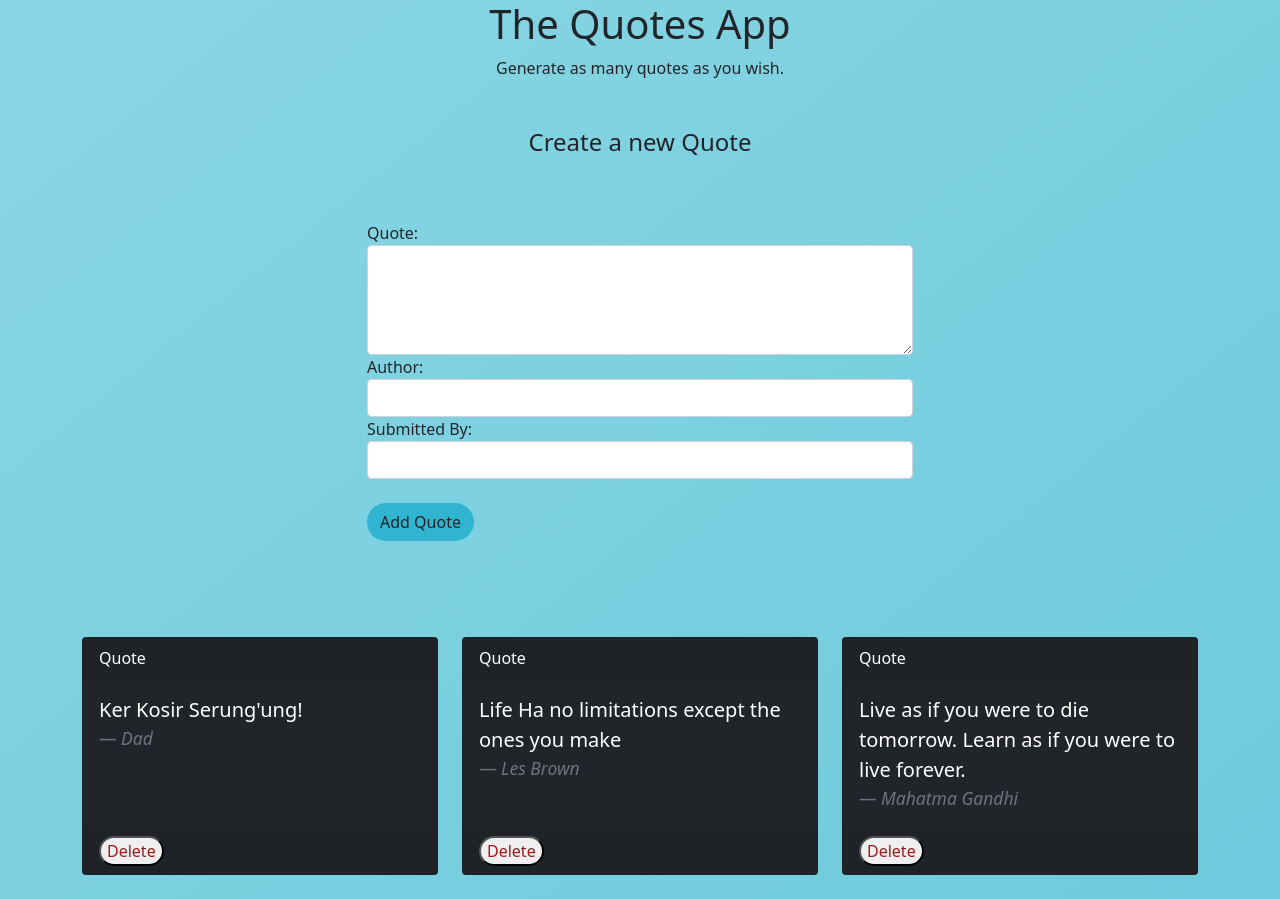
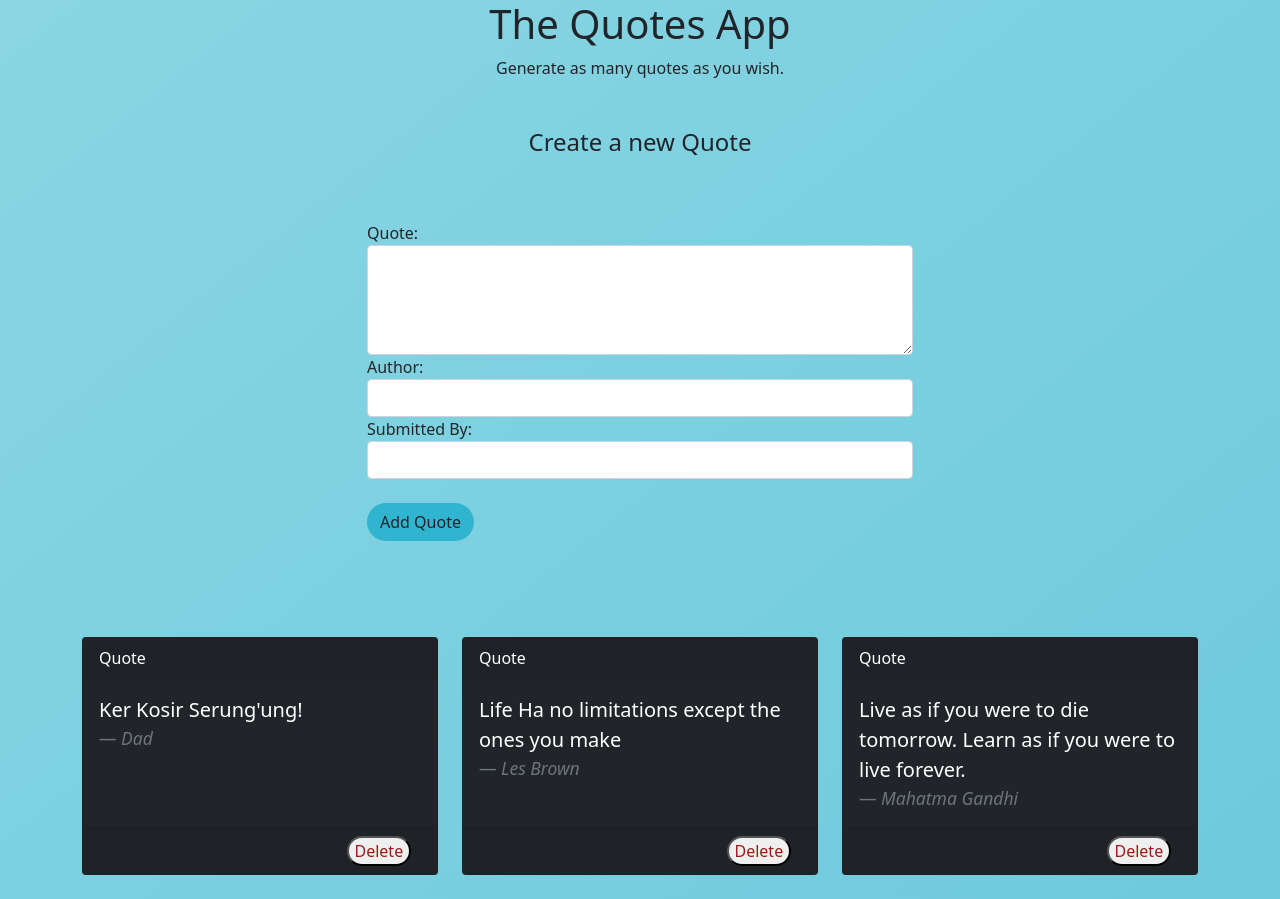
Before and after one commit to clarelimo/Quotes-App, an Angular app: page / in a window 1280 px wide. Built offline with nearby package versions, Linux system fonts and the light colour scheme.

Commit message:
moved delete button to the right

```diff
--- a/src/app/quote-detail/quote-detail.component.html
+++ b/src/app/quote-detail/quote-detail.component.html
@@ -1 +1,11 @@
-<button (click)='quoteDelete(true)' id="del">Delete</button>
+
+<div class="container-fluid">
+  <div class="row">
+    <div class="col-md-9">
+
+    </div>
+    <div class="col-md-3 text-right">
+      <button (click)='quoteDelete(true)' id="del">Delete</button>
+    </div>
+  </div>
+</div>
```
